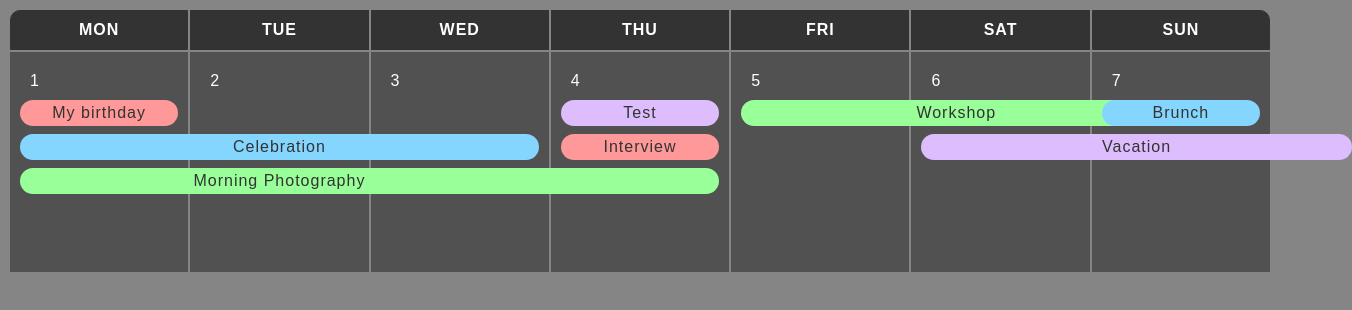
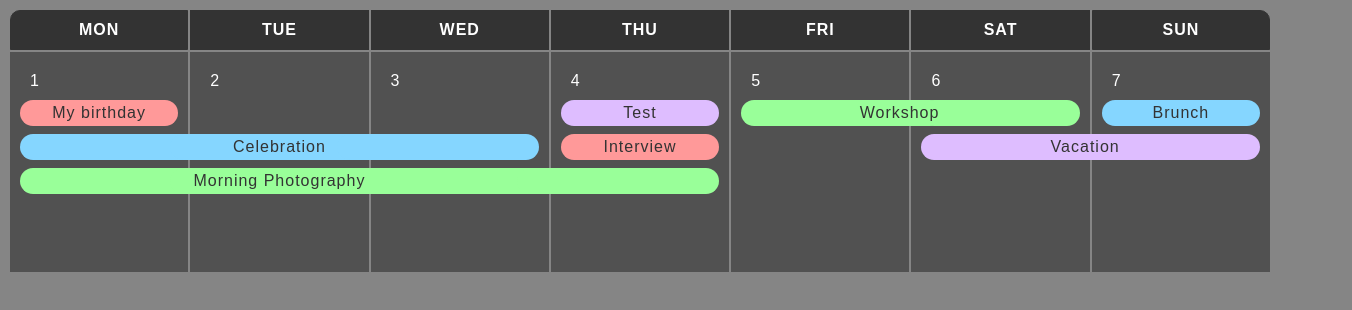
Before and after one commit to maksi-artz/it-academy-homework, a plain HTML site: page homework 2307/index.html in a window 1280 px wide. Shown: the whole page, 1352 px wide, since content can reach past the window. Drawn offline with Linux system fonts and the light colour scheme.

Commit message:
correct margin

```diff
--- a/homework 2307/index.html
+++ b/homework 2307/index.html
@@ -62,6 +62,7 @@
             <td>
                 <span class="number">7</span>
                 <span class="event blue">Brunch</span>
+                <span class="event-end event lilac"></span>
             </td>
         </tr>
 
--- a/homework 2307/style.css
+++ b/homework 2307/style.css
@@ -56,7 +56,8 @@ td {
 }
 
 .event-start {
-    margin-right: -272px;
+    margin-right: -44px;
+    text-align: right;
 }
 
 .event-middle {
@@ -65,7 +66,7 @@ td {
 }
 
 .event-end {
-    margin-left: -40px;
+    margin-left: -44px;
 }
 
 .green {
```
